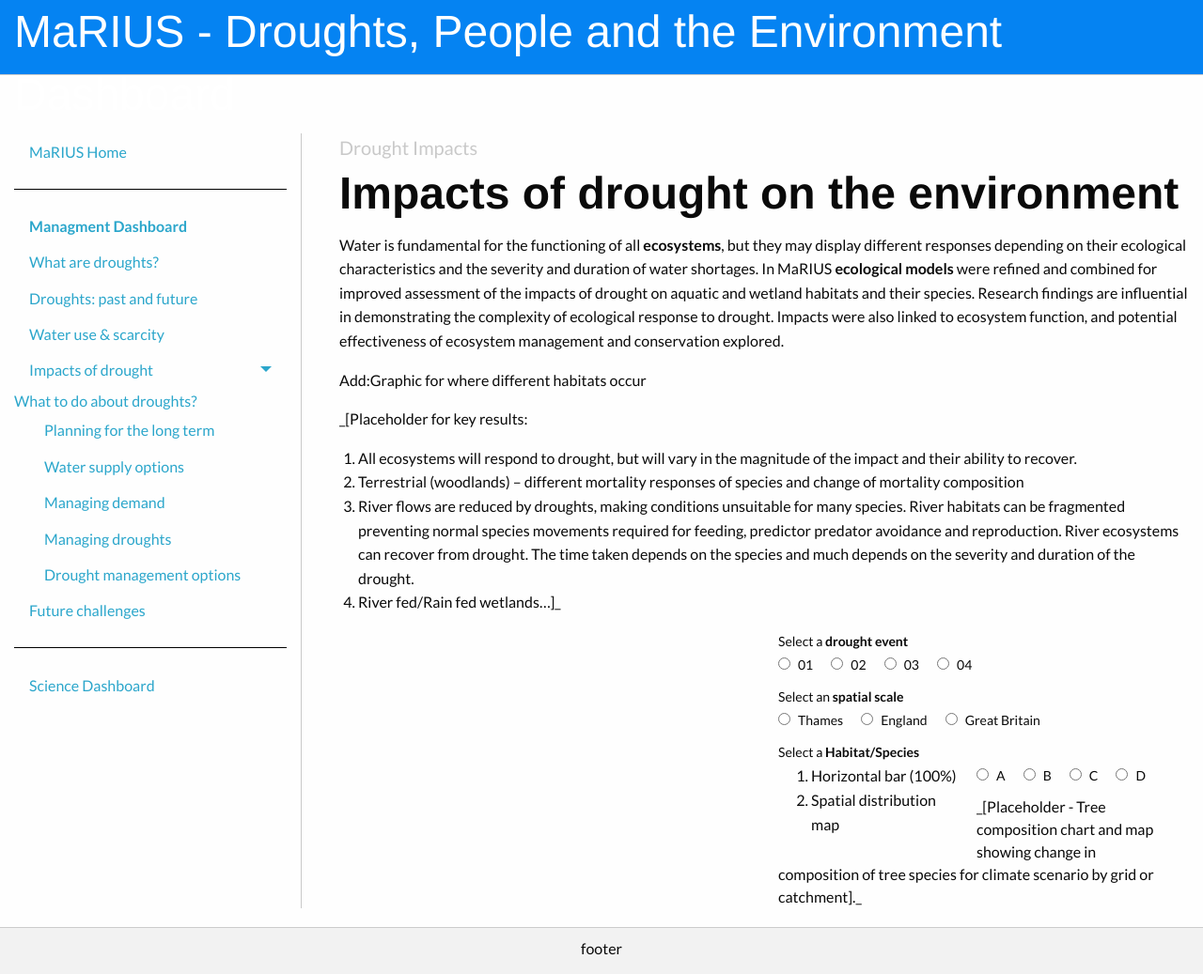
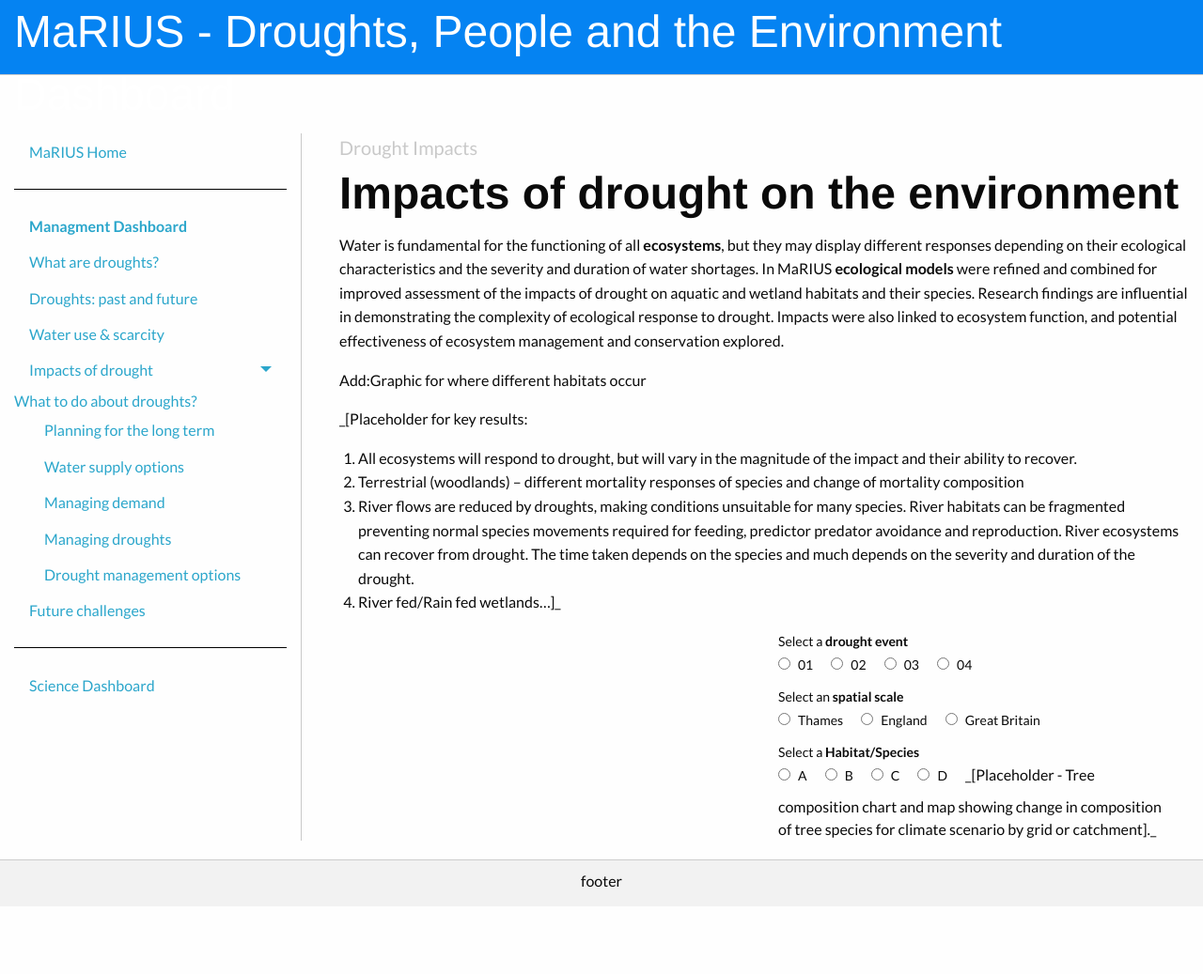
Before and after one commit to VictoriaJJ/mariusdroughtproject.org, a Jekyll site: the page built from _pages/dashboard/dpe/drought_impacts/environment.md, in a window 1280 px wide. Shown: the whole page at 94% size. Built offline with Jekyll 4.4.1, drawn with Linux system fonts in a browser that asks for light colours; after the commit the page ends 965 px from its top, so only the background shows below that.

Commit message:
Updated environment.md

```diff
--- a/_pages/dashboard/dpe/drought_impacts/environment.md
+++ b/_pages/dashboard/dpe/drought_impacts/environment.md
@@ -36,13 +36,5 @@
 	<input type="radio" name="Habitat/Species" value="Habitat/Species_C" id="Habitat/Species_C"><label for="drought_event_03">C</label>
 	<input type="radio" name="Habitat/Species" value="Habitat/Species_D" id="Habitat/Species_D"><label for="drought_event_04">D</label>
 
-<div class="large-6 medium-6 columns">
-	<ol>
-		<li>Horizontal bar (100%)</li>
-		<li>Spatial distribution map</li>
-	</ol>
-</div>
-
-<script src='{{ site.baseurl }}/assets/js/pie_chart.js' type='text/javascript'> </script>
 
 _[Placeholder - Tree composition chart and map showing change in composition of tree species for climate scenario by grid or catchment]._
```
